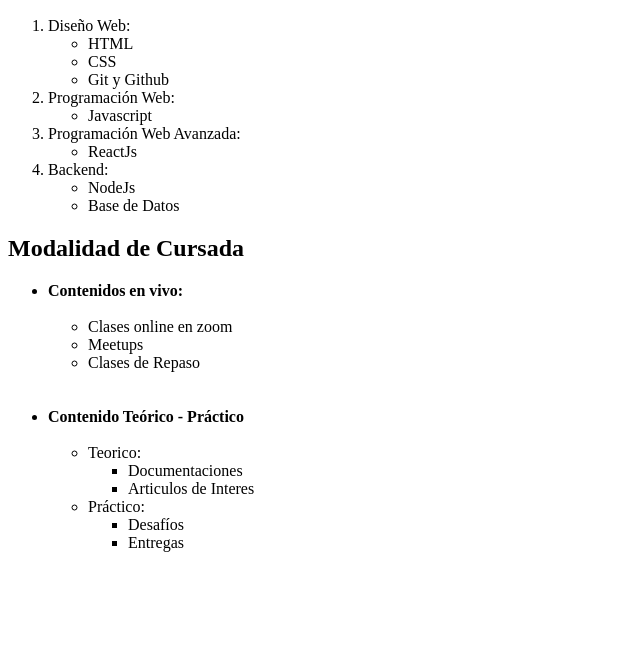
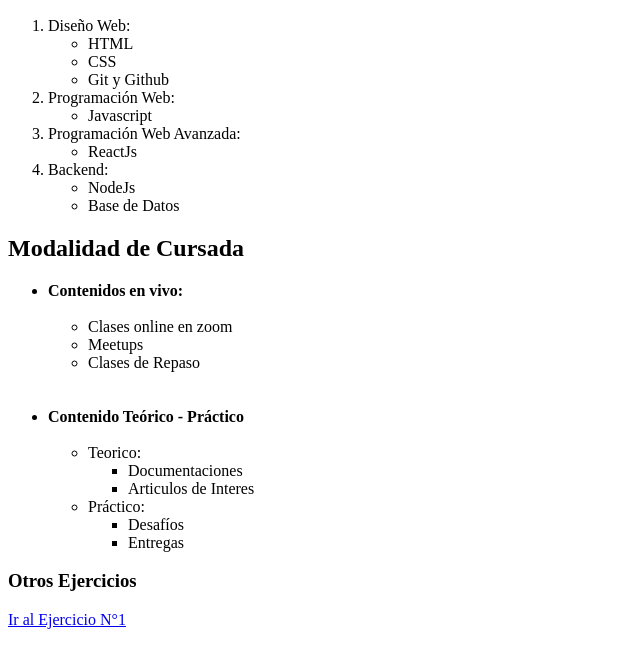
Before and after one commit to diegower/ENTREGA1, a plain HTML site: page ejercicio2.html in a window 1280 px wide. Shown: the part 110-778 px from the top of the page, without its empty margins (0-640 px from the left). Drawn offline with Linux system fonts and the light colour scheme.

Commit message:
agregue link ej1

```diff
--- a/ejercicio2.html
+++ b/ejercicio2.html
@@ -68,5 +68,10 @@
         </ul>
       </li>
     </ul>
+    <footer>
+      <h3>Otros Ejercicios</h3>
+      <a href="index.html">Ir al Ejercicio N°1</a>
+      <br /><br />
+    </footer>
   </body>
 </html>
```
